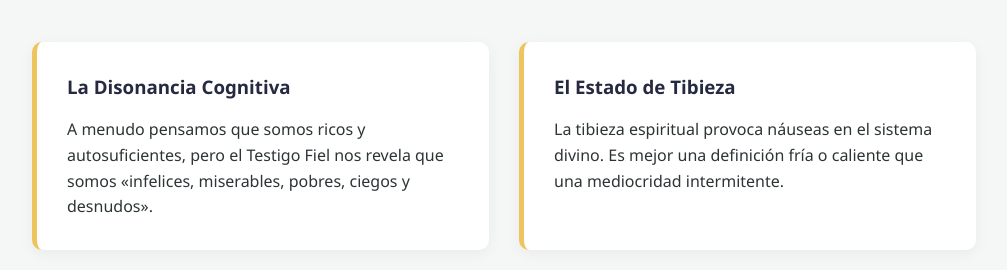
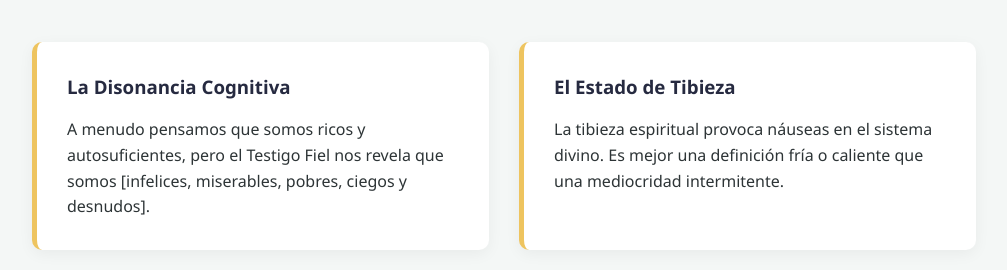
Before and after one commit to escuela-sabatica/evaluate, a Vue app: page / in a window 1280 px wide. Shown: the part 846-1116 px from the top of the page, without its empty margins (136-1143 px from the left). Built offline with nearby package versions, Linux system fonts and the light colour scheme.

Commit message:
Update App.vue

```diff
--- a/src/App.vue
+++ b/src/App.vue
@@ -12,7 +12,7 @@
     <div class="grid">
       <InfoCard
         title="La Disonancia Cognitiva"
-        text="A menudo pensamos que somos ricos y autosuficientes, pero el Testigo Fiel nos revela que somos «infelices, miserables, pobres, ciegos y desnudos»."
+        text="A menudo pensamos que somos ricos y autosuficientes, pero el Testigo Fiel nos revela que somos [infelices, miserables, pobres, ciegos y desnudos]."
       />
       <InfoCard
         title="El Estado de Tibieza"
```
